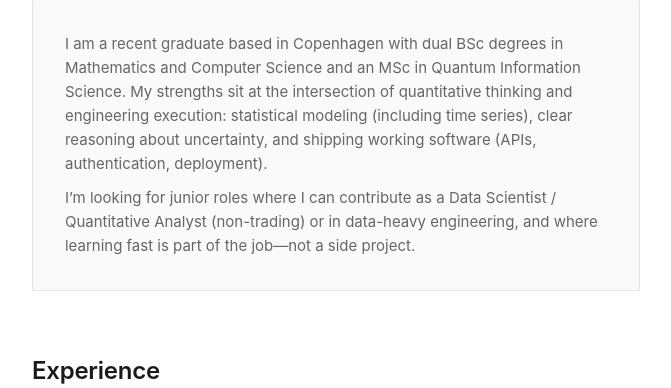
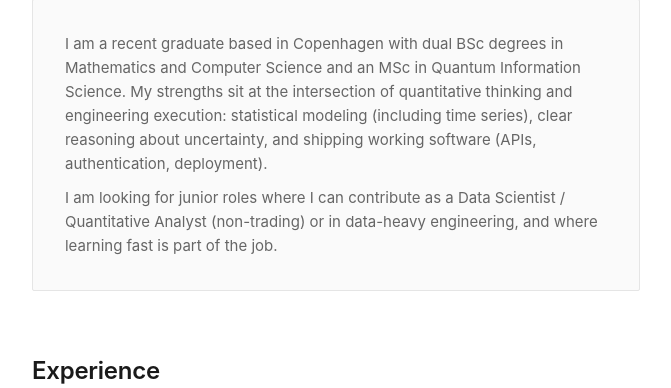
Before and after one commit to danielgalfert/personal-website, a Django app: page /cv/ in a window 1280 px wide. Shown: the part 606-994 px from the top of the page, without its empty margins (304-975 px from the left). Run offline with Django 5.2, Linux system fonts and the light colour scheme.

Commit message:
Remove em dash

```diff
--- a/personal_site/templates/cv.html
+++ b/personal_site/templates/cv.html
@@ -30,8 +30,8 @@
         clear reasoning about uncertainty, and shipping working software (APIs, authentication, deployment).
       </p>
       <p class="card-text" style="margin-top: 10px;">
-        I’m looking for junior roles where I can contribute as a Data Scientist / Quantitative Analyst (non-trading) or in data-heavy engineering,
-        and where learning fast is part of the job—not a side project.
+        I am looking for junior roles where I can contribute as a Data Scientist / Quantitative Analyst (non-trading) or in data-heavy engineering,
+        and where learning fast is part of the job.
       </p>
     </div>
   </section>
```
